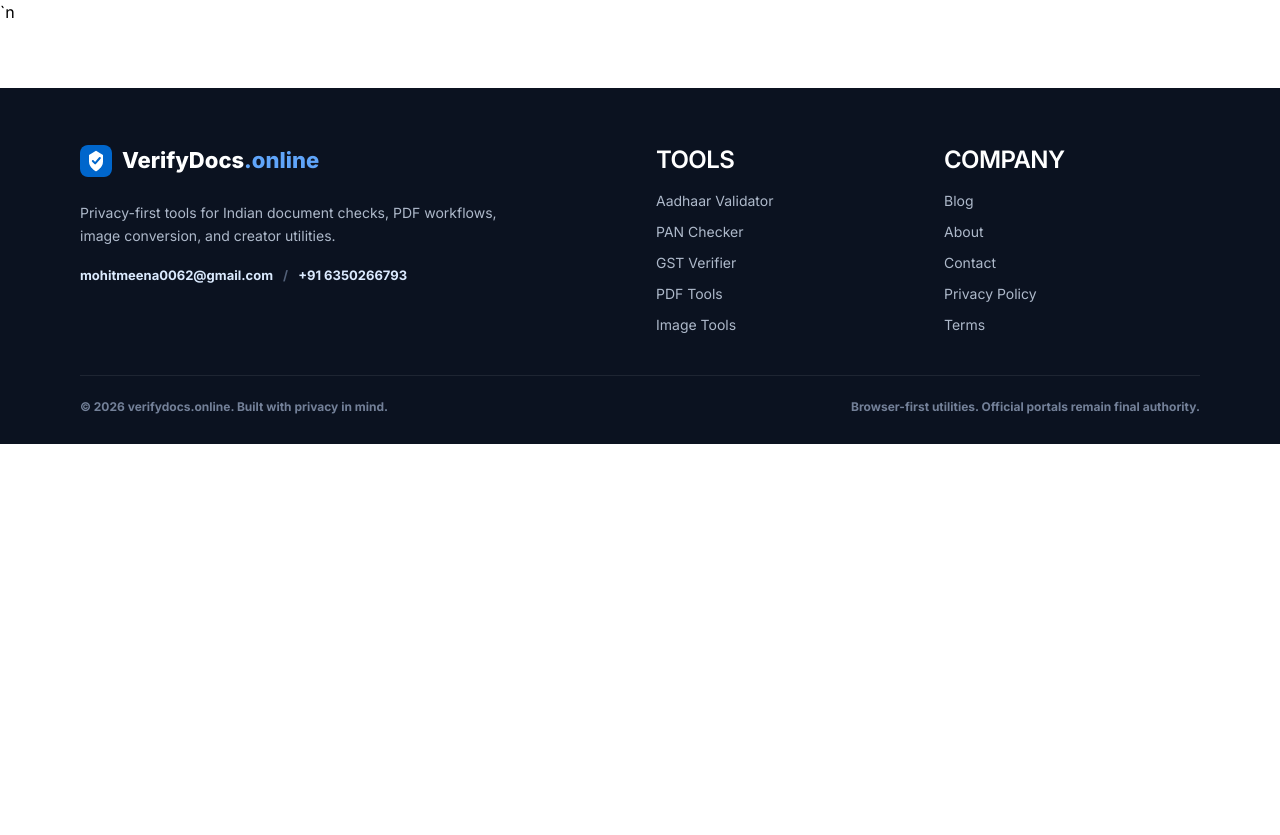
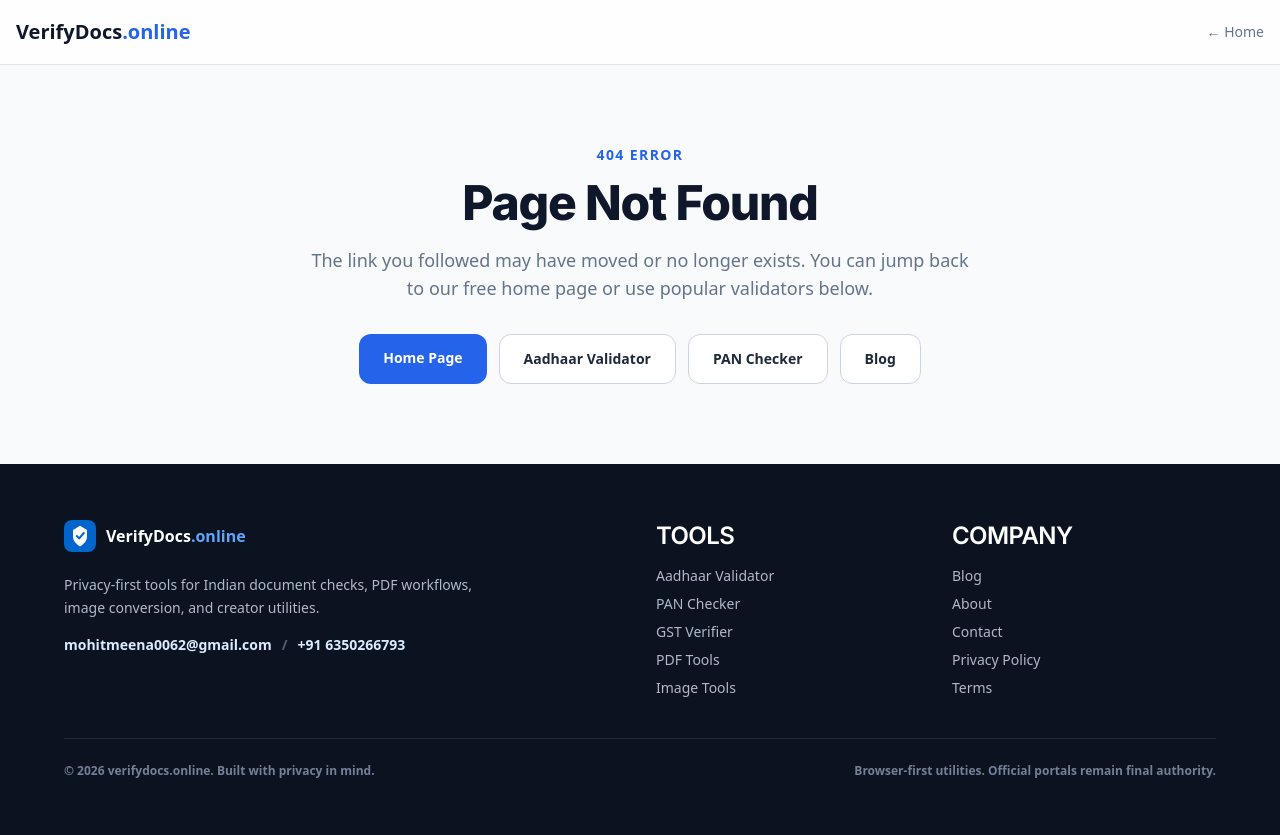
Before and after one commit to mohit0062/verifydocs, a website: page 404.html in a window 1280 px wide. Before the commit the page ends 800 px from the top, so only its background shows below. Drawn offline with nearby package versions, Linux system fonts and the light colour scheme.

Commit message:
fix: resolve page truncations, double doctypes, stray tags, and enable quick validator widget

```diff
--- a/404.html
+++ b/404.html
@@ -42,61 +42,75 @@
   ]
 }
 </script>
-<!DOCTYPE html>
-<html lang="en">
-<head>
-  <meta charset="UTF-8">
-  <link rel="preconnect" href="https://fonts.googleapis.com">
-  <link rel="preconnect" href="https://fonts.gstatic.com" crossorigin>
-  <link href="https://fonts.googleapis.com/css2?family=Inter:wght@400;500;600;700;800;900&family=JetBrains+Mono:wght@400;600&display=swap" rel="stylesheet">
-  <link rel="stylesheet" href="/assets/site-typography.css">
-  <meta name="viewport" content="width=device-width, initial-scale=1.0">
-  <title>Page Not Found | verifydocs.online</title>
-  <meta name="description" content="The page you are looking for could not be found. Open verifydocs.online tools for Aadhaar, PAN, GST, IFSC and other Indian document validation.">
   <script src="https://cdn.tailwindcss.com"></script>
-<!-- Google AdSense -->`n<script async src="https://pagead2.googlesyndication.com/pagead/js/adsbygoogle.js?client=ca-pub-1094606266002530"
-     crossorigin="anonymous"></script>
-<footer class="vd-footer" style="margin-top:64px;background:#0b1220;color:#fff;padding:56px 16px 28px;">
-  <div style="max-width:1120px;margin:0 auto;">
-    <div style="display:grid;grid-template-columns:repeat(auto-fit,minmax(180px,1fr));gap:32px;margin-bottom:40px;">
-      <div style="grid-column:span 2;min-width:0;">
-        <a href="/" style="display:inline-flex;align-items:center;gap:10px;color:#fff;text-decoration:none;font-weight:800;font-size:22px;letter-spacing:0;">
-          <img src="/assets/icon.svg" alt="VerifyDocs" width="32" height="32" style="border-radius:8px;">
-          <span>VerifyDocs<span style="color:#60a5fa;">.online</span></span>
+<!-- Google AdSense -->
+<script async src="https://pagead2.googlesyndication.com/pagead/js/adsbygoogle.js?client=ca-pub-1094606266002530" crossorigin="anonymous"></script>
+</head>
+<body class="bg-[#f8fafc] font-sans text-slate-900 flex flex-col min-h-screen">
+
+  <nav class="bg-white/80 backdrop-blur-md border-b border-slate-200 sticky top-0 z-50">
+    <div class="max-w-7xl mx-auto px-4 h-16 flex items-center justify-between">
+      <a href="/" class="font-bold text-xl">VerifyDocs<span class="text-blue-600">.online</span></a>
+      <a href="/" class="text-sm font-medium text-slate-500">← Home</a>
+    </div>
+  </nav>
+
+  <main class="flex-grow flex items-center justify-center px-4 py-20">
+    <section class="max-w-2xl text-center">
+      <p class="text-sm font-bold uppercase tracking-widest text-blue-600">404 Error</p>
+      <h1 class="mt-3 text-4xl md:text-5xl font-extrabold text-slate-900 leading-tight">Page Not Found</h1>
+      <p class="mt-4 text-slate-500 text-lg">The link you followed may have moved or no longer exists. You can jump back to our free home page or use popular validators below.</p>
+      <div class="mt-8 flex flex-wrap justify-center gap-3">
+        <a class="rounded-xl bg-blue-600 px-6 py-3.5 text-sm font-bold text-white hover:bg-blue-700 transition" href="/">Home Page</a>
+        <a class="rounded-xl border border-slate-300 bg-white px-6 py-3.5 text-sm font-bold text-slate-800 hover:bg-slate-50 transition" href="/tools/aadhaar-validator">Aadhaar Validator</a>
+        <a class="rounded-xl border border-slate-300 bg-white px-6 py-3.5 text-sm font-bold text-slate-800 hover:bg-slate-50 transition" href="/tools/pan-validator">PAN Checker</a>
+        <a class="rounded-xl border border-slate-300 bg-white px-6 py-3.5 text-sm font-bold text-slate-800 hover:bg-slate-50 transition" href="/blog/">Blog</a>
+      </div>
+    </section>
+  </main>
+
+  <footer class="vd-footer bg-[#0b1220] text-white py-14 px-4 mt-auto">
+    <div class="max-w-6xl mx-auto">
+      <div class="grid grid-cols-1 md:grid-cols-4 gap-8 mb-10">
+        <div class="col-span-2">
+          <a href="/" class="inline-flex items-center gap-2.5 text-white no-underline font-extrabold text-22px">
+            <img src="/assets/icon.svg" alt="VerifyDocs" width="32" height="32" class="rounded-lg">
+            <span>VerifyDocs<span class="text-[#60a5fa]">.online</span></span>
           </a>
-        <p style="max-width:420px;margin:18px 0 0;color:#aeb9ca;font-size:14px;line-height:1.7;">Privacy-first tools for Indian document checks, PDF workflows, image conversion, and creator utilities.</p>
-        <div style="display:flex;flex-wrap:wrap;gap:10px;margin-top:18px;font-size:13px;font-weight:700;">
-          <a href="mailto:mohitmeena0062@gmail.com" style="color:#dbeafe;text-decoration:none;">mohitmeena0062@gmail.com</a>
-          <span style="color:#526078;">/</span>
-          <a href="tel:+916350266793" style="color:#dbeafe;text-decoration:none;">+91 6350266793</a>
+          <p class="max-w-md mt-4 text-[#aeb9ca] text-sm leading-relaxed">Privacy-first tools for Indian document checks, PDF workflows, image conversion, and creator utilities.</p>
+          <div class="flex flex-wrap gap-2.5 mt-4 text-sm font-bold">
+            <a href="mailto:mohitmeena0062@gmail.com" class="text-[#dbeafe] no-underline">mohitmeena0062@gmail.com</a>
+            <span class="text-[#526078]">/</span>
+            <a href="tel:+916350266793" class="text-[#dbeafe] no-underline">+91 6350266793</a>
           </div>
         </div>
         <div>
-        <h3 style="margin:0 0 14px;color:#fff;font-size:12px;text-transform:uppercase;letter-spacing:.14em;">Tools</h3>
-        <div style="display:grid;gap:10px;font-size:14px;">
-          <a href="/tools/aadhaar-validator" style="color:#aeb9ca;text-decoration:none;">Aadhaar Validator</a>
-          <a href="/tools/pan-validator" style="color:#aeb9ca;text-decoration:none;">PAN Checker</a>
-          <a href="/tools/gst-validator" style="color:#aeb9ca;text-decoration:none;">GST Verifier</a>
-          <a href="/tools/pdf-tools" style="color:#aeb9ca;text-decoration:none;">PDF Tools</a>
-          <a href="/tools/image-tools" style="color:#aeb9ca;text-decoration:none;">Image Tools</a>
+          <h3 class="text-white text-xs uppercase tracking-widest mb-3.5">Tools</h3>
+          <div class="grid gap-2 text-sm text-[#aeb9ca]">
+            <a href="/tools/aadhaar-validator" class="hover:text-white transition">Aadhaar Validator</a>
+            <a href="/tools/pan-validator" class="hover:text-white transition">PAN Checker</a>
+            <a href="/tools/gst-validator" class="hover:text-white transition">GST Verifier</a>
+            <a href="/tools/pdf-tools" class="hover:text-white transition">PDF Tools</a>
+            <a href="/tools/image-tools" class="hover:text-white transition">Image Tools</a>
           </div>
         </div>
         <div>
-        <h3 style="margin:0 0 14px;color:#fff;font-size:12px;text-transform:uppercase;letter-spacing:.14em;">Company</h3>
-        <div style="display:grid;gap:10px;font-size:14px;">
-          <a href="/blog/" style="color:#aeb9ca;text-decoration:none;">Blog</a>
-          <a href="/about" style="color:#aeb9ca;text-decoration:none;">About</a>
-          <a href="/contact" style="color:#aeb9ca;text-decoration:none;">Contact</a>
-          <a href="/privacy-policy" style="color:#aeb9ca;text-decoration:none;">Privacy Policy</a>
-          <a href="/terms" style="color:#aeb9ca;text-decoration:none;">Terms</a>
+          <h3 class="text-white text-xs uppercase tracking-widest mb-3.5">Company</h3>
+          <div class="grid gap-2 text-sm text-[#aeb9ca]">
+            <a href="/blog/" class="hover:text-white transition">Blog</a>
+            <a href="/about" class="hover:text-white transition">About</a>
+            <a href="/contact" class="hover:text-white transition">Contact</a>
+            <a href="/privacy-policy" class="hover:text-white transition">Privacy Policy</a>
+            <a href="/terms" class="hover:text-white transition">Terms</a>
           </div>
         </div>
       </div>
-    <div style="border-top:1px solid rgba(255,255,255,.08);padding-top:22px;display:flex;flex-wrap:wrap;align-items:center;justify-content:space-between;gap:12px;color:#738098;font-size:12px;font-weight:700;">
+      <div class="border-t border-white/10 pt-6 flex flex-col md:flex-row justify-between items-center gap-3 text-[#738098] text-xs font-bold">
         <span>&copy; 2026 verifydocs.online. Built with privacy in mind.</span>
         <span>Browser-first utilities. Official portals remain final authority.</span>
       </div>
     </div>
   </footer>
+
 </body>
 </html>
--- a/api/cron-generator.js
+++ b/api/cron-generator.js
@@ -34,7 +34,7 @@ module.exports = async function handler(req, res) {
   const AWS_ACCESS_KEY_ID = (process.env.AWS_ACCESS_KEY_ID || '').trim();
   const AWS_SECRET_ACCESS_KEY = (process.env.AWS_SECRET_ACCESS_KEY || '').trim();
   const AWS_REGION = (process.env.AWS_REGION || 'us-east-1').trim();
-  const AWS_CLAUDE_MODEL_ID = (process.env.AWS_CLAUDE_MODEL_ID || 'anthropic.claude-3-haiku-20240307-v1:0').trim();
+  const AWS_CLAUDE_MODEL_ID = (process.env.AWS_CLAUDE_MODEL_ID || process.env.AWS_BEDROCK_MODEL_ID || 'anthropic.claude-3-haiku-20240307-v1:0').trim();
 
   if (!GITHUB_TOKEN || !SUPABASE_URL || !SUPABASE_KEY) {
     return res.status(500).json({ error: 'Server missing GitHub or Supabase configuration variables' });
```
Also changed, not shown: index.html (+1 -1 lines), login.html (+26 -7 lines), privacy-policy.html (+31 -3 lines), terms.html (+51 -31 lines). Lines whose indentation alone changed are shown as unchanged.
